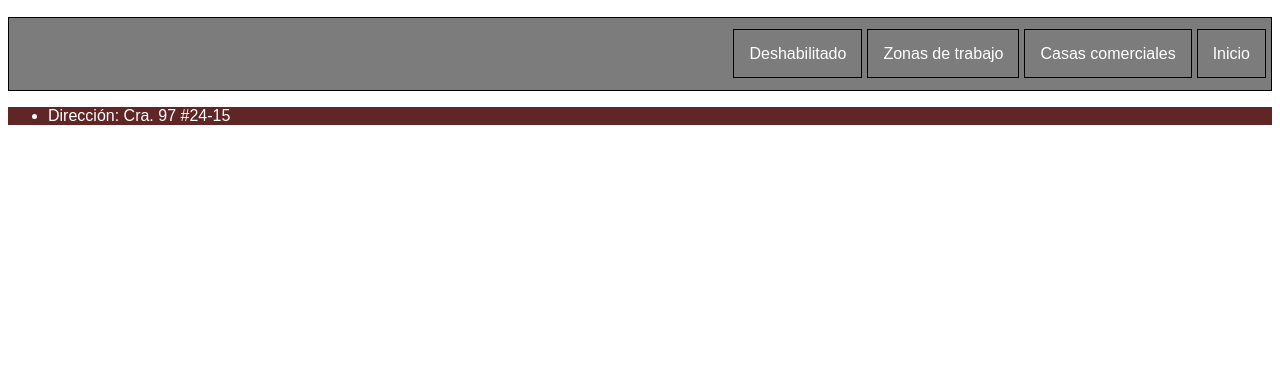
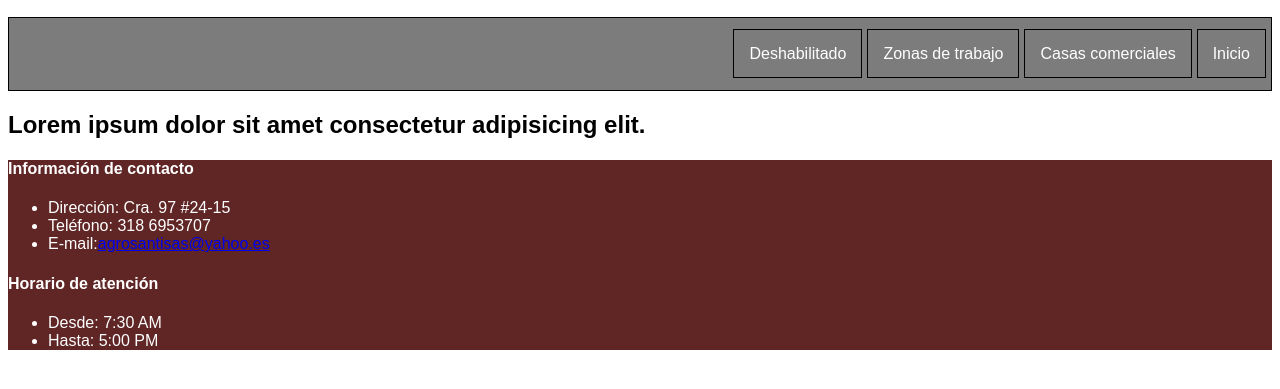
Before and after one commit to Mercerkratos/readme, a plain HTML site: page index.html in a window 1280 px wide. Shown: the part 103-492 px from the top of the page. Drawn offline with Linux system fonts and the light colour scheme.

Commit message:
se adiciona informacion del footer con algo de contenido

```diff
--- a/index.html
+++ b/index.html
@@ -44,6 +44,7 @@
 
     <!-- inicia el contenido -->
    <section class ="contenido-p">
+        <h2>Lorem ipsum dolor sit amet consectetur adipisicing elit. </h2>
 
    </section>
 
@@ -52,13 +53,27 @@
     <!-- inicia el footer -->
     <section id="footer1" >
         <footer class ="vinotinto">
-            <ul>
-                <li>
-                    <span for="">Dirección</span>: Cra. 97 #24-15
-
-                </li>
-            </ul>
-
+            <div class="contact-inf">
+                <h4>Información de contacto</h4>
+                <ul>
+                    <li>
+                        <span>Dirección:</span> Cra. 97 #24-15
+                    </li>
+                    <li>
+                        <span>Teléfono:</span> 318 6953707
+                    </li>
+                    <li>
+                        <span>E-mail:</span><a href="mailto:agrosantisas@yahoo.es">agrosantisas@yahoo.es</a>
+                    </li>
+                </ul>
+            </div>
+            <div class="service-attention">
+                <h4>Horario de atención</h4>
+                <ul>
+                    <li>Desde: 7:30 AM</li>
+                    <li>Hasta: 5:00 PM</li>
+                </ul>
+            </div>
         </footer>
     </section>
     <!-- fin footer -->
```
